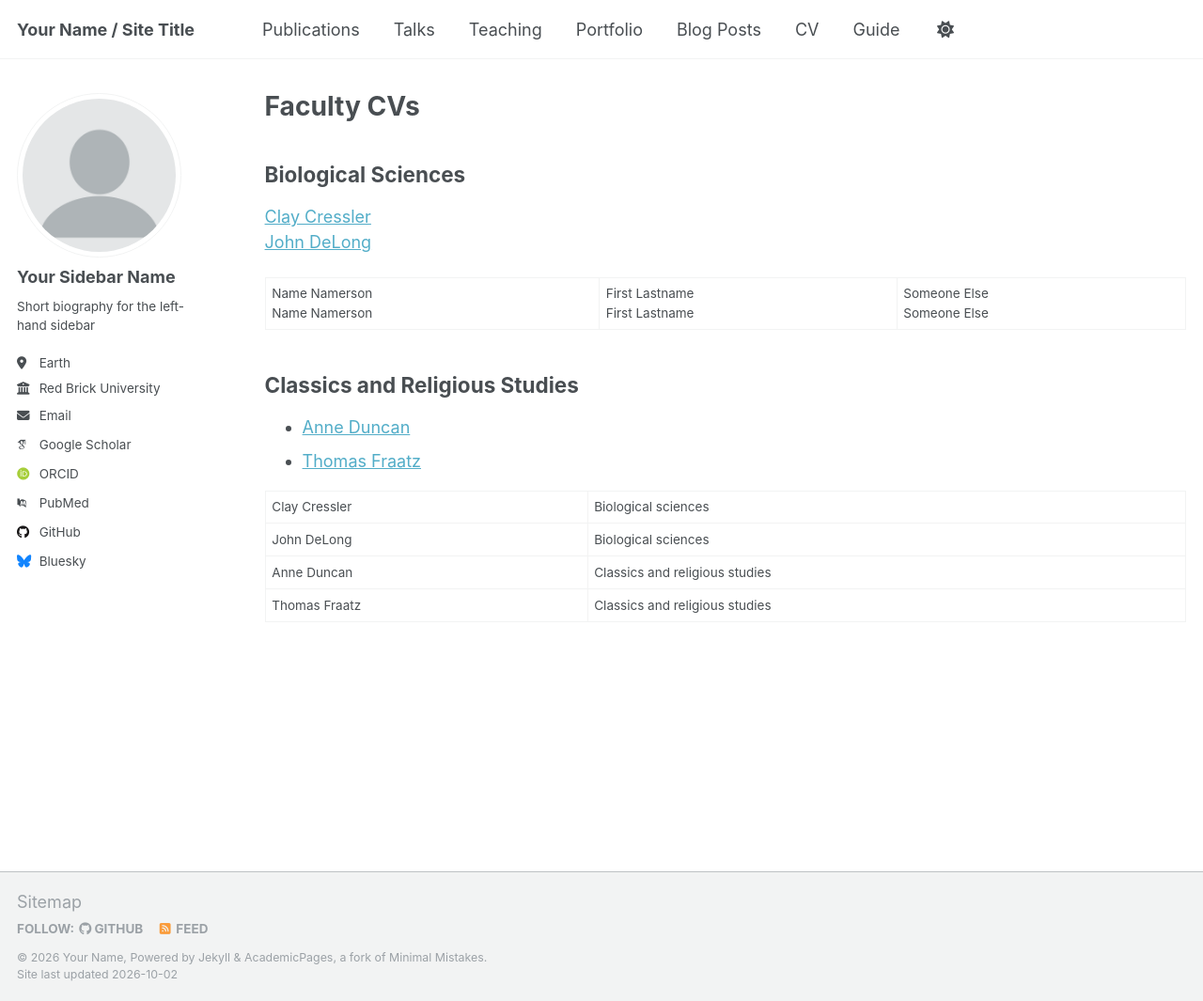
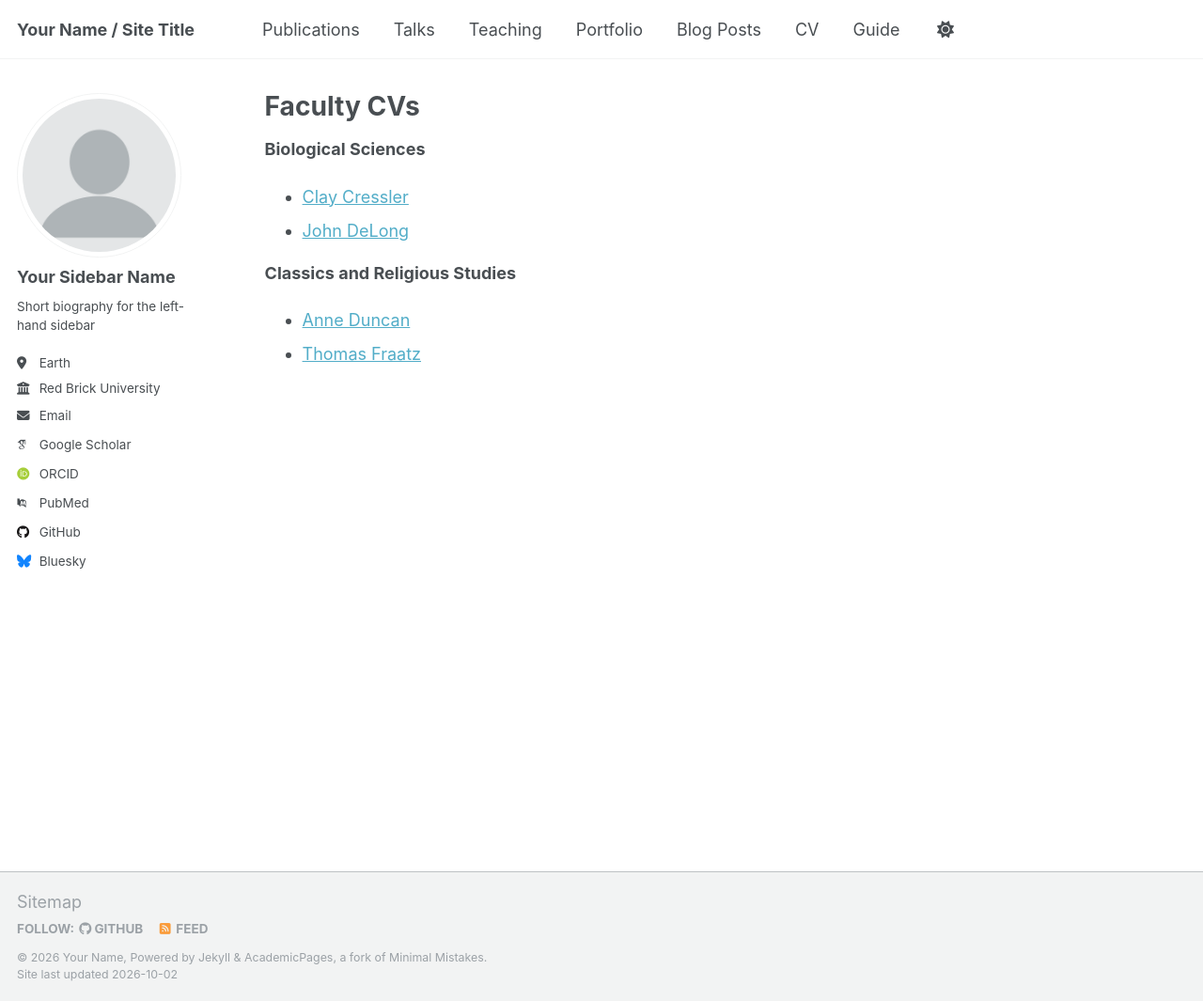
Before and after one commit to unlcas/cas-faculty, a Jekyll site: the page built from _pages/faculty-cvs.html, in a window 1280 px wide and 1065 px high. Shown: the whole window at 94% size. Built offline with Jekyll 4.4.1, drawn with Linux system fonts in a browser that asks for light colours; some web fonts are replaced; a script that is not in the unit is left out.

Commit message:
Update faculty-cvs.html

```diff
--- a/_pages/faculty-cvs.html
+++ b/_pages/faculty-cvs.html
@@ -7,21 +7,11 @@ author_profile: true
 
 {% include base_path %}
 
-<h2>Biological Sciences</h2>
-<p><a href="https://acrobat.adobe.com/link/track?uri=urn%3Aaaid%3Ascds%3AUS%3A6fbddfa4-42e2-3840-ac7e-89ddbbb894a6&viewer%21megaVerb=group-read">Clay Cressler</a><br>
-  <a hef="https://drive.google.com/file/d/1VAi3C88OUojHE6dviHyRceSRHTxbnEY3/view?usp=drive_link">John DeLong</a></p>
+<p id="bios"><strong>Biological Sciences</strong></p>
+<ul><li><a href="https://acrobat.adobe.com/link/track?uri=urn%3Aaaid%3Ascds%3AUS%3A6fbddfa4-42e2-3840-ac7e-89ddbbb894a6&viewer%21megaVerb=group-read">Clay Cressler</a></li>
+  <li><a hef="https://drive.google.com/file/d/1VAi3C88OUojHE6dviHyRceSRHTxbnEY3/view?usp=drive_link">John DeLong</a></li></ul>
 
-<table>
-  <tr><td>Name Namerson<br>Name Namerson</td><td>First Lastname<br>First Lastname</td><td>Someone Else<br>Someone Else</td></tr>
-</table>
 
-<h2>Classics and Religious Studies</h2>
+<p id="clrs"><strong>Classics and Religious Studies</strong></p>
 <ul><li><a href="https://classics.unl.edu/sites/unl.edu.cas.classics/files/media/file/duncan_cv.pdf">Anne Duncan</a></li>
 <li><a href="https://classics.unl.edu/fraatz-cv/">Thomas Fraatz</a></li></ul>
-
-<table>
-<tr><td>Clay Cressler</td><td>Biological sciences</td></tr>
-  <tr><td>John DeLong</td><td>Biological sciences</td></tr>
-  <tr><td>Anne Duncan</td><td>Classics and religious studies</td></tr>
-  <tr><td>Thomas Fraatz</td><td>Classics and religious studies</td></tr>
-</table>
```
